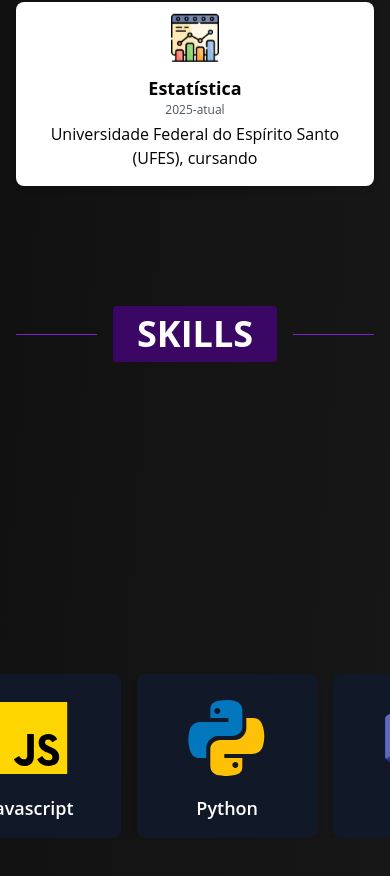
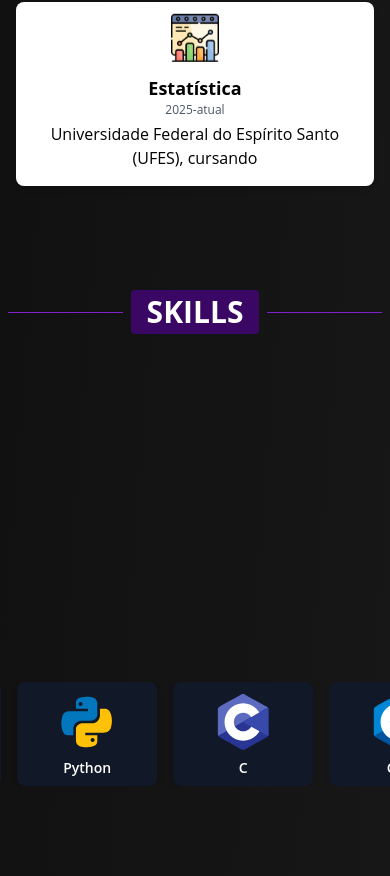
Before and after one commit to Ribeirotmr/portifolio, a Next.js app: page / in a window 390 px wide. Shown: the part 1414-2290 px from the top of the page. Built offline with nearby package versions, Linux system fonts and the light colour scheme.

Commit message:
Update SkillsSection.tsx

```diff
--- a/components/SkillsSection.tsx
+++ b/components/SkillsSection.tsx
@@ -55,41 +55,39 @@ export default function SkillsSection() {
     return () => clearInterval(interval);
   }, [isMouseOver, skills.length]);
 
-
-
   return (
-    <section id="skillsSection" className="min-h-screen flex flex-col  text-white"> {/*bg-[#000000]*/}
-      <div className="flex items-center my-8">
-        <div className="flex-grow border-t border-purple-700 mx-4"></div>
-        <div className="text-center bg-purple-950 px-6 py-2 rounded">
-          <h2 className="text-4xl font-bold text-white">SKILLS</h2>
+    <section id="skillsSection" className="min-h-screen flex flex-col text-white">
+      <div className="flex items-center my-4 md:my-8">
+        <div className="flex-grow border-t border-purple-700 mx-2 md:mx-4"></div>
+        <div className="text-center bg-purple-950 px-4 md:px-6 py-1 md:py-2 rounded">
+          <h2 className="text-3xl md:text-4xl font-bold text-white">SKILLS</h2>
         </div>
-        <div className="flex-grow border-t border-purple-700 mx-4"></div>
+        <div className="flex-grow border-t border-purple-700 mx-2 md:mx-4"></div>
       </div>
 
       <div className="flex-grow flex items-center justify-center overflow-x-hidden">
-        <div className="relative w-full max-w-[calc((180px+16px)*11*2)] mx-auto">
+        <div className="relative w-full max-w-[calc((140px+16px)*11*2)] md:max-w-[calc((180px+16px)*11*2)] mx-auto">
           <div
             ref={carouselRef}
             id="skillsCarousel"
             className="flex gap-4 overflow-hidden"
-            style={{ width: `${(180 + 16) * skills.length * 2}px` }}
+            style={{ width: `${(140 + 16) * skills.length * 2}px`, minWidth: '100%' }}
             onMouseEnter={() => setIsMouseOver(true)}
             onMouseLeave={() => setIsMouseOver(false)}
           >
             {[...skills, ...skills].map((skill, index) => (
               <div
                 key={`${skill.name}-${index}`}
-                className="skill-slide flex flex-col items-center min-w-[180px] text-white rounded-lg shadow-md p-4 bg-gray-900"
+                className="skill-slide flex flex-col items-center min-w-[140px] md:min-w-[180px] text-white rounded-lg shadow-md p-2 md:p-4 bg-gray-900"
               >
                 <img
                   src={skill.image}
                   alt={skill.name}
-                  className="h-24 w-24 mb-2 pulse"
+                  className="h-16 md:h-24 w-16 md:w-24 mb-1 md:mb-2 pulse"
                   onLoad={() => console.log(`Imagem carregada: ${skill.image}`)}
                   onError={() => console.error(`Erro ao carregar imagem: ${skill.image}`)}
                 />
-                <p className="text-lg font-semibold">{skill.name}</p>
+                <p className="text-sm md:text-lg font-semibold">{skill.name}</p>
               </div>
             ))}
           </div>
```
